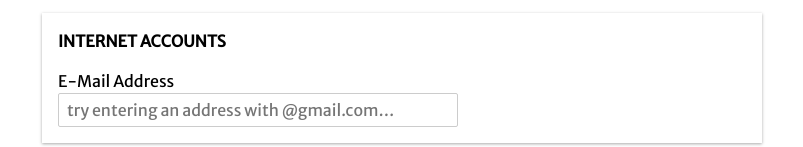
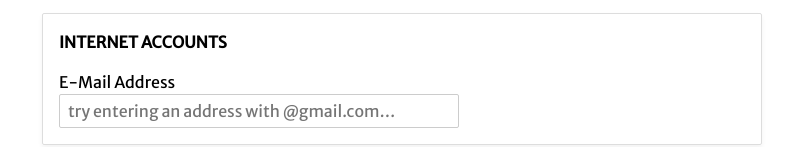
Before and after one commit to Addpixel/Fieldwire, a plain HTML site: page index.html in a window 1280 px wide. Shown: the part 653-800 px from the top of the page, 238-1041 px from the left. Drawn offline with Linux system fonts and the light colour scheme.

Commit message:
nicer looking fieldsets

```diff
--- a/gh-pages-assets/styles.css
+++ b/gh-pages-assets/styles.css
@@ -193,7 +193,9 @@ footer {
 
 .InputfieldFieldset {
 	padding: 1em;
-	box-shadow: 0 1px 3px #aaa;
+	border: 1px solid #ddd;
+	box-shadow: 0 3px 5px rgba(0, 0, 0, 0.05);
+	border-radius: 2px;
 	margin: 1em 0;
 }
 
```
